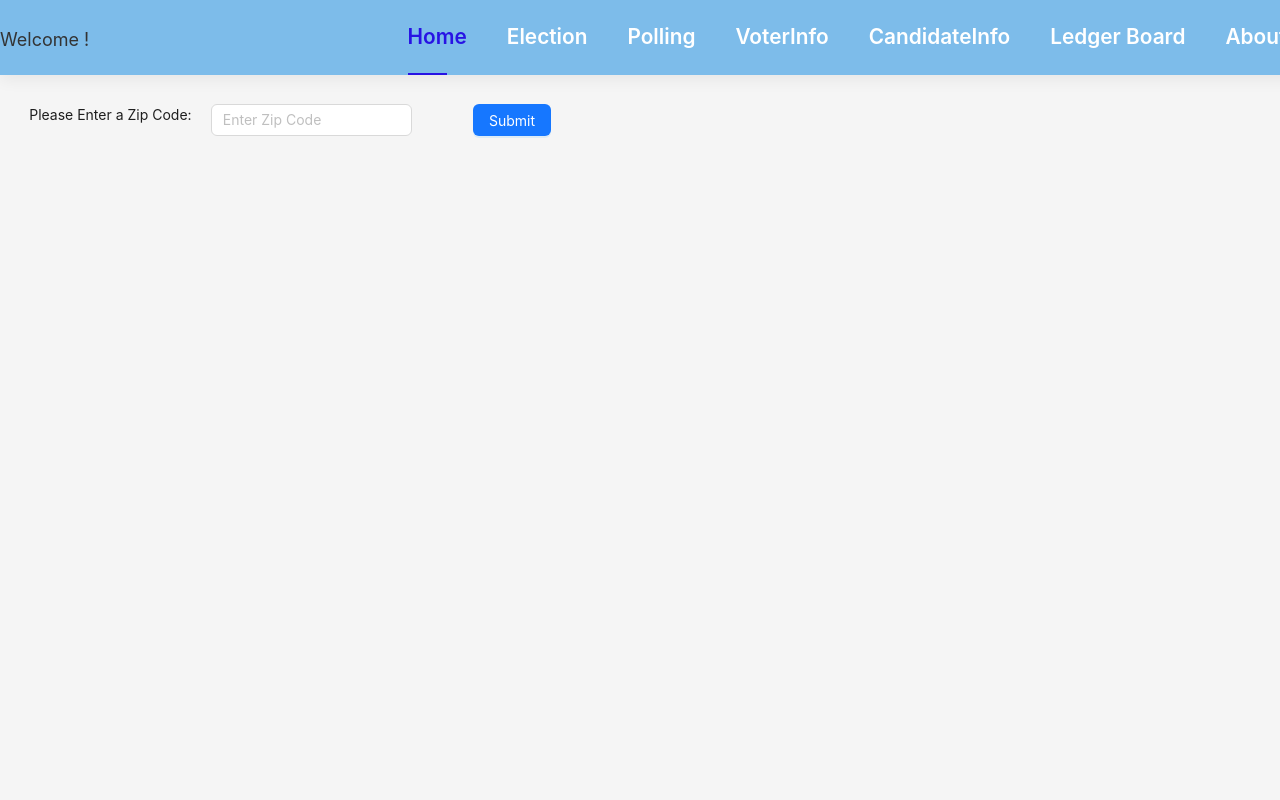
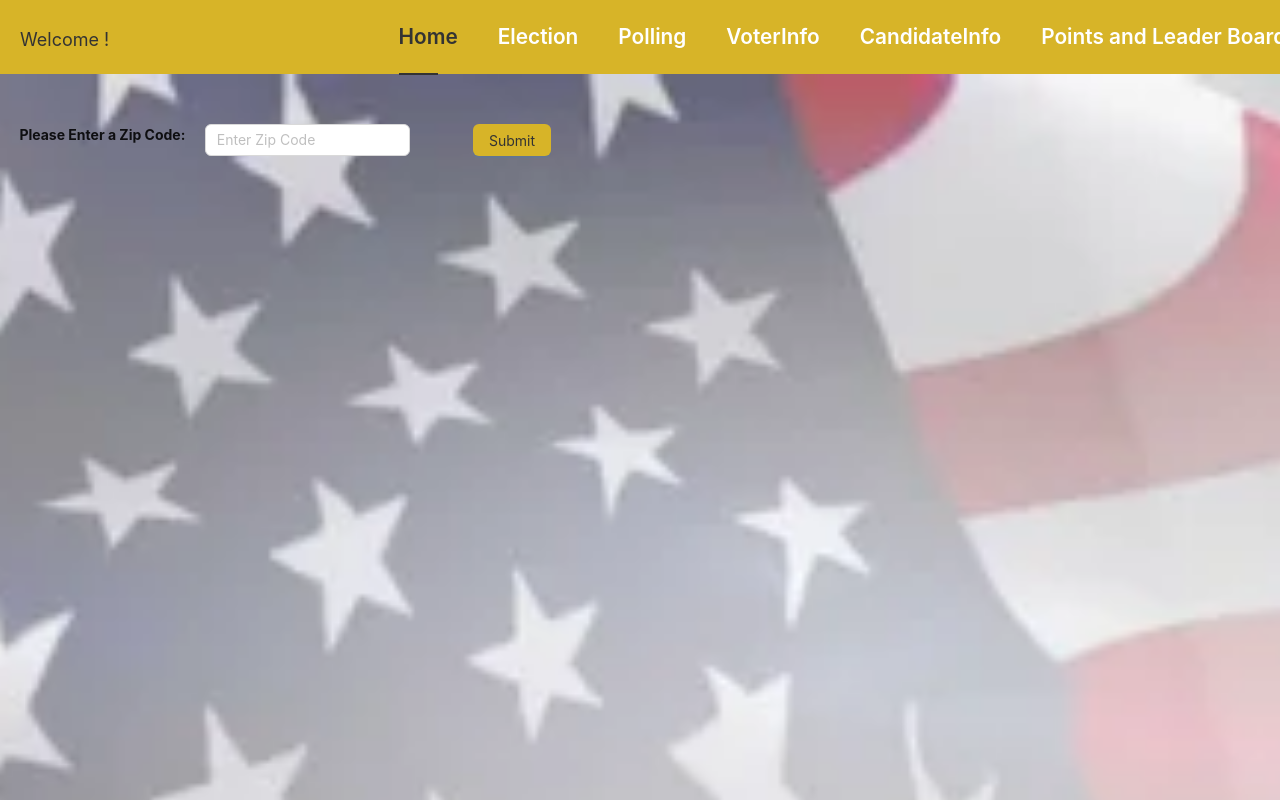
Before and after one commit to rjcode15/Hackathon-IJC-UI, a React (Create React App) app: page /candidate-information in a window 1280 px wide. Shown: the top 800 px of the page. Built offline with nearby package versions, Linux system fonts and the light colour scheme.

Commit message:
background i mage fixes

```diff
--- a/src/App.css
+++ b/src/App.css
@@ -7,12 +7,17 @@
   pointer-events: none;
 }
 
+
 @media (prefers-reduced-motion: no-preference) {
   .App-logo {
     animation: App-logo-spin infinite 20s linear;
   }
 }
-
+.ant-btn-primary
+{
+  background: #D7B428!important ;
+  color:#333333!important
+}
 .App-header {
   /* background-color: #282c34; */
   min-height: 100vh;
--- a/src/App.js
+++ b/src/App.js
@@ -79,7 +79,7 @@ const App = () => {
           <Header style={{backgroundColor: '#ffffff'}} >
             <Navbar/>
           </Header>
-          <div  style ={{padding: "20px"}}></div>
+          <div  style ={{marginTop:"10px"}}></div>
               <Routes>
               <Route path="/" element={<GoogleLogin
                                                   onSuccess={ tokenResponse => {
--- a/src/Navbar/Navbar.js
+++ b/src/Navbar/Navbar.js
@@ -14,7 +14,7 @@ class Navbar extends Component {
             <>
                 <nav>
                     <div style={{ display: "flex" }} >
-                        <span style={{ fontSize: "18px", color: "#333333", flex: 2, marginTop: "5px" }}>Welcome  {loggedInUser}!</span>
+                        <span style={{ fontSize: "18px", color: "#333333", flex: 2, marginTop: "5px",marginLeft:"20px" }}>Welcome  {loggedInUser}!</span>
                     </div>
 
                     <ul id="navbar" className={this.state.clicked ? "#navbar active" : "#navbar"}>
@@ -25,8 +25,8 @@ class Navbar extends Component {
                         <li><Link to="/polling-booths">Polling</Link></li>
                         <li><Link to="/voter-information">VoterInfo</Link></li>
                         <li><Link to="/candidate-information">CandidateInfo</Link></li>
-                        <li><Link to="/user-table">Ledger Board</Link></li>
-                        <li><Link to="/about-info">About</Link></li>
+                        <li><Link to="/user-table">Points and Leader Board</Link></li>
+                        {/* <li><Link to="/about-info">About</Link></li> */}
                         <li><Link to="/contact-info">Contact</Link></li>
                         <li><a href="index.html">Logout</a></li>
                     </ul>
--- a/src/Navbar/NavbarStyles.css
+++ b/src/Navbar/NavbarStyles.css
@@ -2,7 +2,7 @@ nav {
     display: flex;
     align-items: center;
     justify-content: space-between;
-    background: rgb(125, 188, 234);
+    background: #D7B428;
     /* padding: 20px 80px; */
     box-shadow: 0 5px 15px rgba(0, 0, 0, 0.06);
     height: 75px;
@@ -28,7 +28,7 @@ nav {
   }
   #navbar li a:hover,
   #navbar li a.active {
-    color: #2813e4;
+    color: #333333;
   }
 
   #navbar li a:hover::after,
@@ -36,7 +36,7 @@ nav {
     content: "";
     width: 40%;
     height: 2px;
-    background: #2813e4;
+    background: #333333;
     position: absolute;
     bottom: -4px;
     left: 20px;
@@ -60,10 +60,10 @@ nav {
       justify-content: flex-start;
       position: fixed;
       top: 90px;
-      right: -300px;
+      right: -200px;
       width: 300px;
       height: 100vh;
-      background: rgb(125, 188, 234);
+      background: #D7B428!important ;
       box-shadow: 0 40px 60px rgba(0, 0, 0, 0.1);
       padding: 40px 0 0 10px;
       transition: 0.3s ease-in-out;
--- a/src/contact/ContactInfo.js
+++ b/src/contact/ContactInfo.js
@@ -21,7 +21,9 @@ const ContactInfo = () => {
   };
 
   return (
-    <div style={{marginTop:isSmallScreen?"150px":""}}>
+    <div style={{ height:isSmallScreen?"100vh":"200vh", backgroundImage:`url('/image7.webp')`, backgroundSize: 'cover',
+    backgroundPosition: 'center',
+    backgroundRepeat: 'no-repeat',}}>
       <h4><b>Address:</b>  Mississauga, ON, Canada</h4>
       <h4><b>Phone Number:</b> (519) 888-1111 </h4>
       <h4><b>Hours:</b> 9AM - 5PM Monday - Friday </h4>
@@ -41,7 +43,7 @@ const ContactInfo = () => {
           <br/>
           <div>  <Input id="subject" placeholder="Enter the subject" required /></div>
           <br/>
-          <div><Input.TextArea id="message" placeholder="Enter your message" rows={30} cols={60}/></div>
+          <div><Input.TextArea id="message" placeholder="Enter your message" rows={isSmallScreen?10:30} cols={60}/></div>
           <br/>
           <div><Button type="primary">Send Message
       </Button></div>
--- a/src/elections/Candidate.js
+++ b/src/elections/Candidate.js
@@ -1186,11 +1186,14 @@ const columnsCand = [
 
 
   return (
-    <div style={{ marginLeft: "10px", marginRight: "20px", height:isSmallScreen?"150vh":"200vh",marginTop:isSmallScreen?"150px":"" }}>
+    <div style={{  height:isSmallScreen?"150vh":"200vh", backgroundImage:`url('/image7.webp')`, backgroundSize: 'cover',
+    backgroundPosition: 'center',
+    backgroundRepeat: 'no-repeat',
+    }}>
       <div style={{ width: isSmallScreen?"100%":"40%" }}>
         <Form form={form} onFinish={handleSubmit}>
-            <div style={{ display: "flex" }}>
-              <span style={{ flex: 1 }}>Please Enter a Zip Code: </span>
+            <div style={{ display: "flex",marginTop:"50px"  }}>
+              <span style={{ flex: 1, color:"#33333"}}><b>Please Enter a Zip Code:</b> </span>
               <span style={{ flex: 1 }}><Input placeholder="Enter Zip Code" /> </span>
               <span style={{ flex: 1 }}><Button type="primary" htmlType="submit">
                 Submit</Button></span>
--- a/src/elections/ElectionInfo.js
+++ b/src/elections/ElectionInfo.js
@@ -211,10 +211,12 @@ const ElectionInfo = () => {
   console.log("electionData", electionData)
   // Render election information
   return (
-    <div style={{ marginLeft: "10px", marginRight: "20px", height:"50vh" ,marginTop:isSmallScreen?"150px":""}}>
+    <div style={{ height:isSmallScreen?"150vh":"200vh" , backgroundImage:`url('/image7.webp')`, backgroundSize: 'cover',
+    backgroundPosition: 'center',
+    backgroundRepeat: 'no-repeat',}}>
       <div style={{ width:isSmallScreen?"100%": "40%" }}>
         <Form form={form} onFinish={handleSubmit}>
-            <div style={{ display: "flex" }}>
+            <div style={{ display: "flex", marginTop:"50px"   }}>
               <span style={{ flex: 1 }}>Please Enter a Zip Code: </span>
               <span style={{ flex: 1 }}><Input placeholder="Enter Zip Code" /> </span>
               <span style={{ flex: 1 }}><Button type="primary" htmlType="submit">
--- a/src/elections/PollingBooths.js
+++ b/src/elections/PollingBooths.js
@@ -96,10 +96,12 @@ const isSmallScreen = useMediaQuery({ maxWidth: 767 });
 
   // Render polling locations
   return (
-    <div style={{ marginLeft: "10px", marginRight: "20px", height:"50vh" ,marginTop:isSmallScreen?"150px":""}}>
+    <div style={{  height:isSmallScreen?"150vh":"200vh" , backgroundImage:`url('/image7.webp')`, backgroundSize: 'cover',
+    backgroundPosition: 'center',
+    backgroundRepeat: 'no-repeat'}}>
       <h2>Polling Locations</h2>
       <Table columns={columns} dataSource={data}  pagination={{
-          pageSize: isSmallScreen?1:5, // Increase the number of rows per page
+          pageSize: isSmallScreen?3:5, // Increase the number of rows per page
         }}
         scroll={{ x: true }} />
     </div>
--- a/src/elections/Vote.js
+++ b/src/elections/Vote.js
@@ -167,10 +167,12 @@ const data = electionData.map((contest, index) => ({
   };
 
   return (
-    <div className="App" style={{ marginLeft: "10px", marginRight: "20px", height:"50vh",marginTop:isSmallScreen?"150px":""}}>
+    <div className="App" style={{ height:isSmallScreen?"150vh":"200vh" , backgroundImage:`url('/image7.webp')`, backgroundSize: 'cover',
+    backgroundPosition: 'center',
+    backgroundRepeat: 'no-repeat'}}>
       <div style={{ width: isSmallScreen?"100%":"40%" }}>
         <Form form={form} onFinish={handleSubmit}>
-            <div style={{ display: "flex" }}>
+            <div style={{ display: "flex", marginTop:"50px" }}>
               Please Select Election:&nbsp;&nbsp;&nbsp;
             <Select
       defaultValue="MLA Test Election"
--- a/src/index.js
+++ b/src/index.js
@@ -6,9 +6,10 @@ import reportWebVitals from './reportWebVitals';
 import { Provider } from 'react-redux';
 import { createStore } from 'redux';
 import Reducer from './reducer';
+import { GoogleOAuthProvider } from '@react-oauth/google';
 const store = createStore(Reducer);
 const root = ReactDOM.createRoot(document.getElementById('root'));
-import { GoogleOAuthProvider } from '@react-oauth/google';
+
 
 root.render(
   <Provider store={store}>
--- a/src/userTable.js
+++ b/src/userTable.js
@@ -40,13 +40,15 @@ const UserTable = () => {
 
     setUserData(sortedData);
   }, []);
-  return (<div style={{ textAlign:"center",fontSize:"16px",marginTop:isSmallScreen?"150px":"20px", fontFamily: 'Raleway, sans-serif'}}><span className="blinking-text" style={{flex:18}}>Total Points : {points} &nbsp;&nbsp;&nbsp;&nbsp; Rank is 230</span>
+  return (<div style={{ textAlign:"center",fontSize:"16px",height:isSmallScreen?"150vh":"200vh" , backgroundImage:`url('/image7.webp')`, backgroundSize: 'cover',
+  backgroundPosition: 'center',
+  backgroundRepeat: 'no-repeat', fontFamily: 'Raleway, sans-serif'}}><div style={{marginTop:"50px"}}><span className="blinking-text" style={{flex:18}}>Total Points : {points} &nbsp;&nbsp;&nbsp;&nbsp; Rank is 230</span>
   <Table columns={columns} dataSource={userData} style={{marginTop:"20px"}}
   pagination={{
     pageSize: isSmallScreen?3:5, // Increase the number of rows per page
   }}
   scroll={{ x: true }}
-  /></div>);
+  /></div></div>);
 };
 
 export default UserTable;
```
Also changed, not shown: public/image7.webp (added).
